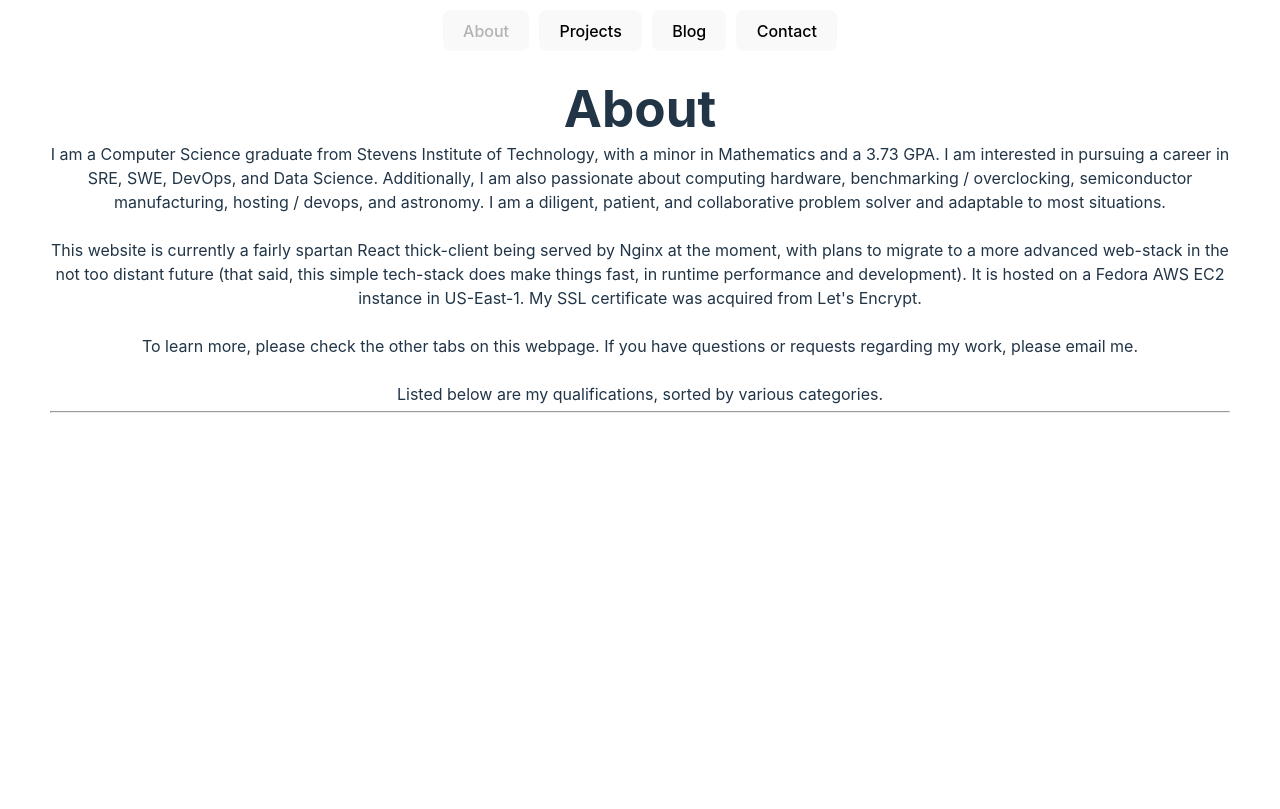
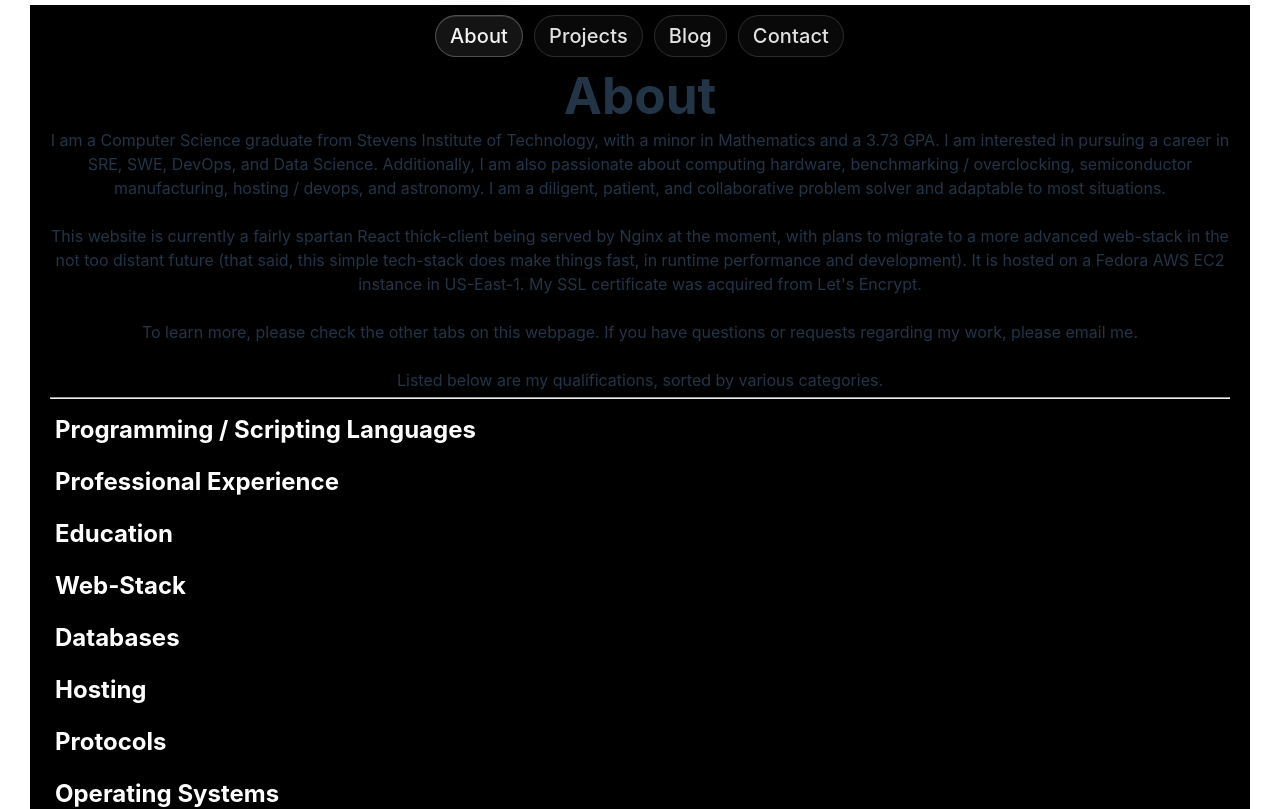
Before and after one commit to RudolphSedlin/PersonalWebsite, a React (Create React App) app: page / in a window 1280 px wide. Shown: the top 809 px of the page. Built offline with nearby package versions, Linux system fonts and the light colour scheme.

Commit message:
Website update.

```diff
--- a/src/App.css
+++ b/src/App.css
@@ -1,109 +1,99 @@
-text-align: center;
-
-#Navigation {
+/* ===== summary hover highlight: translucent white box ===== */
+summary:hover {
+  background-color: rgba(255, 255, 255, 0.06); /* <-- translucent white */
 }
 
-details > summary {display:inline-block}
-
-summary:hover {
-  background-color: #0056b3;
+/* Keep your indentation rule as-is */
+#qualifications > *:not(summary) {
+padding-left: 50px;
 }
 
-#qualifications > *:not(summary) {
-  padding-left: 50px; /* Add padding to elements inside details, except the summary */
+/* ===== gradient underline (hover-only) ===== */
+.summary-content {
+  position: relative;
+  display: inline-block;
+  cursor: pointer;
 }
 
-.summary-content {
-  position: relative;
-  display: inline-block; /* Make sure the underline adjusts to the text width */
-  cursor: pointer; /* Optional: makes it clear that summary is clickable */
-}
-
+/* underline exists but is hidden until hover */
 .summary-content::after {
   content: '';
   position: absolute;
   left: 0;
-  bottom: 0;
-  width: 0;
-  height: 2px; /* Adjust underline thickness */
-  background-color: white; /* Adjust underline color */
-  transition: width 0.3s ease-in-out;
+  bottom: -2px;            /* slightly below text baseline */
+  width: 100%;
+  height: 2px;
+  background: linear-gradient(90deg, #ff2f6d, #ffd24a); /* <-- WCCFTech-ish */
+  opacity: 0;
+  transform: scaleX(0);
+  transform-origin: left;
+  transition: transform 0.26s ease, opacity 0.18s ease;
 }
 
+/* hover-only underline (NOT open-state) */
+summary:hover .summary-content::after,
 .summary-content:hover::after {
-  width: 100%;
+  opacity: 0.95;
+  transform: scaleX(1);
 }
 
+/* active click feedback (keep your old feel, but match new highlight) */
 summary:active {
-  background-color: #004085;
+  background-color: rgba(255, 255, 255, 0.10);
   transform: scale(0.98);
 }
 
-details[open] summary {
-  /* background-color: #0062cc; */
+/* keep your open behavior (no forced underline) */
+details[open] summary { }
+details[open] summary:hover {
+  background-color: rgba(255, 255, 255, 0.08);
 }
 
-details[open] summary:hover {
-  background-color: #004085;
+/* preserve inline headers */
+summary h2, summary b {
+  display: inline;
+  margin: 0;
 }
 
-summary h2, summary b {
-  display: inline; /* Change the h2 to behave as inline, so it doesn't take up the whole line */
-  margin: 0; /* Optional: remove extra margin if needed */
-}
-
-/* Add animation to the details content */
+/* ===== keep your existing open/close animation ===== */
 details[open] > *:not(summary) {
   animation: slideDown 0.3s ease-in-out;
   opacity: 1;
 }
 
 details > *:not(summary) {
-  max-height: 0; /* Start with zero height */
-  opacity: 0; /* Start fully transparent */
-  overflow: hidden; /* Hide content outside the bounds */
-  transition: max-height 0.3s ease-in-out, opacity 0.3s ease-in-out; /* Smooth transition */
+  max-height: 0;
+  opacity: 0;
+  overflow: hidden;
+  transition: max-height 0.3s ease-in-out, opacity 0.3s ease-in-out;
 }
 
 details[open] > *:not(summary) {
-  max-height: 100%; /* Set to a large enough height for the content */
-  opacity: 1; /* Fully visible when open */
+  max-height: 100%;
+  opacity: 1;
 }
 
-/* Add a sliding animation */
 @keyframes slideDown {
-  from {
-    max-height: 0;
-    opacity: 0;
-  }
-  to {
-    max-height: 100vh; /* Match the value for opened content */
-    opacity: 1;
-  }
+  from { max-height: 0; opacity: 0; }
+  to   { max-height: 100vh; opacity: 1; }
 }
 
-button {
-  margin: 0px;
-}
-
-.button_link {
-  margin: 5px;
-}
+button { margin: 0px; }
+.button_link { margin: 5px; }
 
 .flex-container {
   display: flex;
   flex-flow: row wrap;
 }
 
+/* preserve YOUR image scaling rules */
 img {
   max-height: 1000px;
   padding: 10px;
   max-width: 100%;
 }
 
-br {
-  margin: 0px;
-}
+br { margin: 0px; }
 
 .images {
   max-height: 500px;
@@ -140,13 +130,9 @@ tab {
   align-items: center;
   text-align: center;
   margin: 5px;
-  /* border: 3px solid green;
-  padding: 10px; */
 }
 
-list::marker {
-  vertical-align: top;
-}
+list::marker { vertical-align: top; }
 
 p {
   justify-content: left;
@@ -154,26 +140,218 @@ p {
   text-align: left;
 }
 
-/*
-p.indent {
-  margin-left: 80px;
-}
-*/
-
 .App {
   max-width: 1200px;
   width: 100%;
 }
 
+/* keep your summary box sizing + soften edges on black */
 summary {
   display: inline-block;
-  padding: 8px 0px;
+  padding: 8px 10px; /* slightly more “chip” like, but still close */
   font-size: 16px;
   font-weight: bold;
   color: #fff;
-  /* background-color: #007BFF; */
-  border: none;
-  border-radius: 5px;
+  /* border: 1px solid rgba(255,255,255,0.10); /* subtle outline */
+  border-radius: 6px;
   cursor: pointer;
-  transition: background-color 0.3s, transform 0.2s;
+  transition: background-color 0.2s, transform 0.2s, border-color 0.2s;
 }
+
+summary:hover {
+  border-color: rgba(255,255,255,0.18);
+}
+
+/* ===========================
+ *  Navigation: “selected ticker”
+ *  Works with your current JSX:
+ *    <button disabled>Page</button>
+ *  =========================== */
+
+#Navigation {
+/* optional: keep centered and tighten spacing */
+display: flex;
+justify-content: center;
+gap: 10px;
+}
+
+/* default nav buttons already styled by index.css button rules */
+/* active/selected: use disabled state as the “selected ticker” */
+#Navigation button:disabled {
+position: relative;
+opacity: 1;
+color: rgba(255,255,255,0.92);
+border: 1px solid rgba(255,255,255,0.22);
+background-color: rgba(255,255,255,0.06);
+}
+
+/* ===========================
+ *  IMAGES: rounded corners only
+ *  (no border, no card, no outline)
+ *  =========================== */
+img,
+.images {
+  border-radius: 20px;   /* tweak: 10–16px */
+  outline: none !important;
+  border: none !important;
+  box-shadow: none !important;
+  background: transparent !important;
+}
+
+/* If any wrapper/card styles exist from earlier attempts, neutralize them */
+img {
+  display: inline-block;
+}
+
+/* ===========================
+ *  OPEN DETAILS: LEFT-SIDE GRAY GRADIENT
+ *  height-capped, non-intrusive
+ *  =========================== */
+
+details {
+  position: relative;
+}
+
+/* Vertical gradient rail on the left when open */
+details[open]::before {
+  content: "";
+  position: absolute;
+
+  left: -18px;        /* offset so it sits just outside content */
+  top: 8px;
+
+  width: 3px;
+  height: 140px;      /* <-- CAP HEIGHT (adjust 100–180px) */
+
+  border-radius: 999px;
+  pointer-events: none;
+
+  background: linear-gradient(
+    180deg,
+    rgba(255,255,255,0.30),
+                              rgba(255,255,255,0.12),
+                              rgba(255,255,255,0.00)
+  );
+
+  opacity: 0.85;
+}
+
+/* Ensure content renders above the gradient rail */
+details > * {
+  position: relative;
+  z-index: 1;
+}
+
+/* ===========================
+ *  Pill navigation + link buttons
+ *  (scoped: won't wreck other buttons)
+ *  =========================== */
+
+/* Nav container */
+#Navigation {
+display: flex;
+justify-content: center;
+gap: 1px;
+
+/* FIX: allow wrapping on narrow screens */
+flex-wrap: wrap;
+
+/* optional: keeps wrapped rows looking nice */
+align-items: center;
+margin: 1px 0 1px 0; /* a little breathing room */
+}
+
+/* Base pill style */
+#Navigation button,
+.button_link {
+  appearance: none;
+  -webkit-appearance: none;
+
+  border: 1px solid rgba(255,255,255,0.14);
+  background: rgba(255,255,255,0.035);
+  color: rgba(255,255,255,0.88);
+
+  padding: 8px 14px;
+  border-radius: 999px; /* true pill */
+  font-size: 20px;
+  font-weight: 500;
+  letter-spacing: 0.1px;
+
+  cursor: pointer;
+  transition:
+  transform 140ms ease,
+  background-color 160ms ease,
+  border-color 160ms ease,
+  box-shadow 160ms ease,
+  color 160ms ease;
+}
+
+/* Hover: subtle lift + brighter edge + soft glow */
+#Navigation button:hover,
+.button_link:hover {
+  transform: translateY(-1px);
+  background: rgba(255,255,255,0.055);
+  border-color: rgba(255,255,255,0.22);
+  box-shadow: 0 8px 24px rgba(0,0,0,0.35);
+}
+
+/* Press */
+#Navigation button:active,
+.button_link:active {
+  transform: translateY(0px) scale(0.985);
+  background: rgba(255,255,255,0.07);
+}
+
+/* Selected nav pill (your JSX uses disabled) */
+#Navigation button:disabled {
+cursor: default;
+opacity: 1;
+
+background: rgba(255,255,255,0.08);
+border-color: rgba(255,255,255,0.26);
+color: rgba(255,255,255,0.95);
+
+box-shadow:
+inset 0 1px 0 rgba(255,255,255,0.10),
+0 10px 28px rgba(0,0,0,0.40);
+}
+
+/* Don't “hover lift” the selected pill */
+#Navigation button:disabled:hover {
+transform: none;
+box-shadow:
+inset 0 1px 0 rgba(255,255,255,0.10),
+0 10px 28px rgba(0,0,0,0.40);
+}
+
+/* Optional: tiny sheen on hover (looks nice on black) */
+#Navigation button,
+.button_link {
+  position: relative;
+  overflow: hidden;
+}
+
+#Navigation button::before,
+.button_link::before {
+  content: "";
+  position: absolute;
+  left: -40%;
+  top: -80%;
+  width: 80%;
+  height: 220%;
+  background: radial-gradient(circle, rgba(255,255,255,0.10), transparent 60%);
+  transform: rotate(18deg);
+  opacity: 0;
+  transition: opacity 180ms ease;
+  pointer-events: none;
+}
+
+#Navigation button:hover::before,
+.button_link:hover::before {
+  opacity: 1;
+}
+
+/* If your link buttons are inside <a>, keep anchors from re-coloring them */
+a .button_link {
+  color: inherit;
+}
--- a/src/index.css
+++ b/src/index.css
@@ -3,9 +3,9 @@
   line-height: 1.5;
   font-weight: 400;
 
-  color-scheme: light dark;
+  color-scheme: dark;
   color: rgba(255, 255, 255, 0.87);
-  background-color: #242424;
+  background-color: #000; /* <-- black */
 
   display: flex;
   justify-content: center;
@@ -19,19 +19,19 @@
 
 a {
   font-weight: 500;
-  color: #646cff;
+  color: #cfd6ff; /* slightly less neon than #646cff on black */
   text-decoration: inherit;
 }
 a:hover {
-  color: #535bf2;
+  color: #ffffff;
 }
 
 body {
   margin: 0;
-  /* display: flex; */
   place-items: center;
   min-width: 320px;
   min-height: 100vh;
+  background: #000; /* <-- ensure black even if root layout changes */
 }
 
 h1 {
@@ -46,18 +46,22 @@ button {
   font-size: 1em;
   font-weight: 500;
   font-family: inherit;
-  background-color: #1a1a1a;
+  background-color: #111; /* slightly darker */
   cursor: pointer;
-  transition: border-color 0.25s;
+  transition: border-color 0.25s, background-color 0.25s;
 }
 button:hover {
-  border-color: #646cff;
+  border-color: rgba(255,255,255,0.35);
 }
+
 button:focus,
 button:focus-visible {
   outline: 4px auto -webkit-focus-ring-color;
 }
 
+/* You can keep this block, but on a black-first site it’s usually not desired.
+ *  Leaving it here unchanged would flip the whole palette in light mode.
+ *  If you *never* want light mode, delete this media query. */
 @media (prefers-color-scheme: light) {
   :root {
     color: #213547;
```
